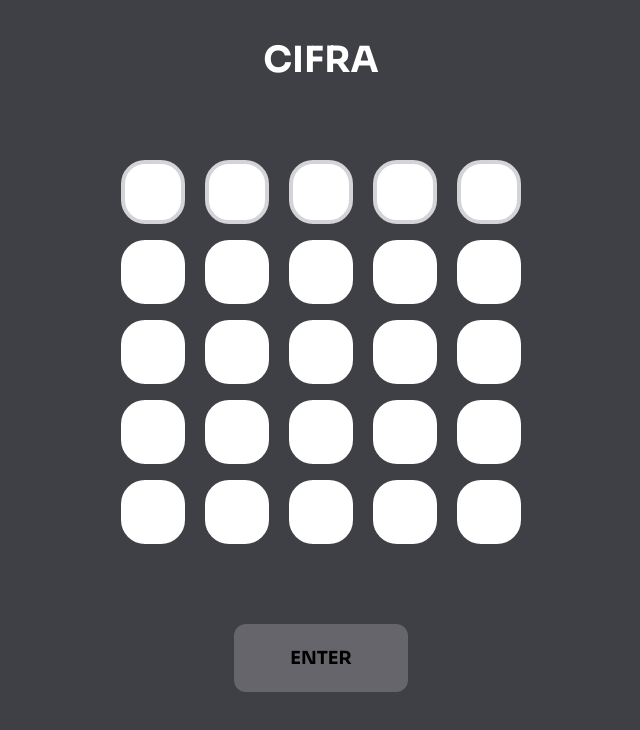
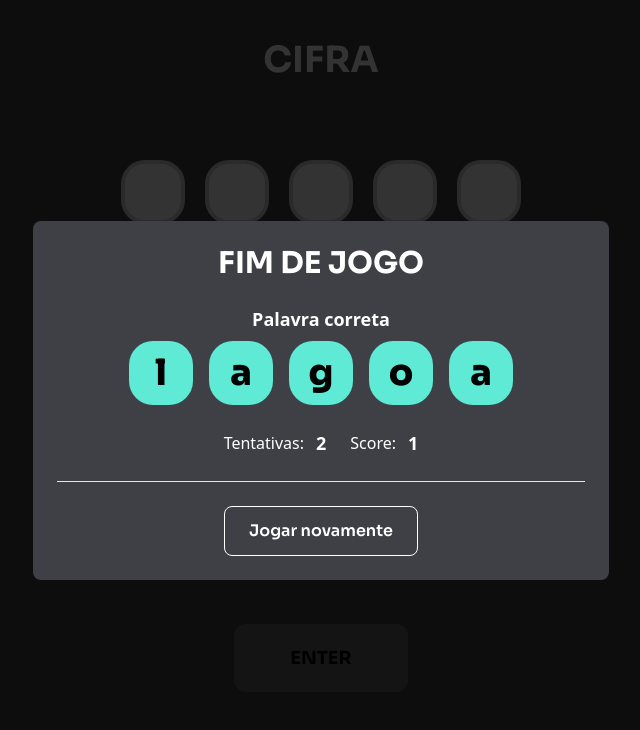
Before and after one commit to rom013/cifra_guess_words, a React (Vite) app: page / in a window 1280 px wide. Shown: the top 730 px of the page, without its empty margins (319-959 px from the left). Built offline with nearby package versions, Linux system fonts and the light colour scheme.

Commit message:
feat: creat UI modal

```diff
--- a/src/app.tsx
+++ b/src/app.tsx
@@ -1,5 +1,6 @@
 import { useEffect, useState } from "react";
 import { RowField } from "./components/rowField";
+import ModalWin from "./components/modal/modalWin";
 
 const wordOptions = [
   ["l", "a", "g", "o", "a"],
@@ -147,6 +148,8 @@ export function App() {
         >
           ENTER
         </button>
+
+        <ModalWin />
       </div>
     </main>
   )
--- a/src/components/fieldText.tsx
+++ b/src/components/fieldText.tsx
@@ -31,7 +31,7 @@ function FieldText({ data, idField }: FieldProps) {
 
     return data.status ? (<input
         type="text"
-        className="size-16 rounded-3xl text-4xl text-center font-extrabold font-sora bg-white border-4 border-zinc-300 focus:outline-none focus-visible:border-4 focus-visible:border-teal-400"
+        className="square-field"
         onChange={(e: ChangeEvent<HTMLInputElement>) => {
             if (e.target.value.trim() === '') {
                 setWord(e.target.value)
--- /dev/null
+++ b/src/components/modal/modalWin.tsx
@@ -0,0 +1,41 @@
+export default function ModalWin() {
+    return (
+        <section className="absolute inset-0 bg-black/80 flex justify-center items-center">
+            <div className="w-full max-w-xl bg-zinc-700 rounded-lg p-6 space-y-6">
+                <h1
+                    className="text-white text-center text-3xl font-sora font-bold"
+                >
+                    FIM DE JOGO
+                </h1>
+
+                <div className="flex flex-col items-center gap-2">
+                    <p className="text-white text-lg font-semibold">Palavra correta</p>
+                    <div className="flex justify-center gap-4">
+                        <span className="box right">l</span>
+                        <span className="box right">a</span>
+                        <span className="box right">g</span>
+                        <span className="box right">o</span>
+                        <span className="box right">a</span>
+                    </div>
+                </div>
+
+                <ul className="text-white flex justify-center gap-6">
+                    <li className="flex items-center gap-3">
+                        <p>Tentativas:</p> <span className="text-lg font-bold">2</span>
+                    </li>
+                    <li className="flex items-center gap-3">
+                        <p>Score:</p> <span className="text-lg font-bold">1</span>
+                    </li>
+                </ul>
+
+                <hr />
+
+                <div className="w-full flex justify-center">
+                    <button className="border-white border text-white hover:text-black hover:border-transparent transition-all hover:bg-teal-400 py-3 px-6 rounded-lg text-base font-semibold font-sora">
+                        Jogar novamente
+                    </button>
+                </div>
+            </div>
+        </section>
+    )
+}
--- a/src/index.css
+++ b/src/index.css
@@ -11,13 +11,17 @@ body {
 }
 
 .right {
-  @apply bg-teal-300;
+  @apply !bg-teal-300;
 }
 
 .invalid {
-  @apply bg-red-400;
+  @apply !bg-red-400;
 }
 
 .almost {
-  @apply bg-yellow-200;
+  @apply !bg-yellow-200;
 }
+
+.square-field {
+  @apply size-16 rounded-3xl text-4xl text-center font-extrabold font-sora bg-white border-4 border-zinc-300 focus:outline-none focus-visible:border-4 focus-visible:border-teal-400;
+}
```
